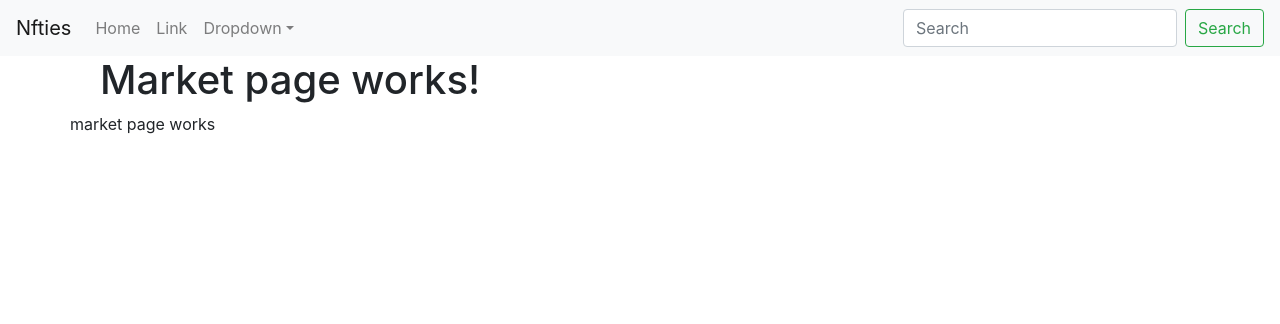
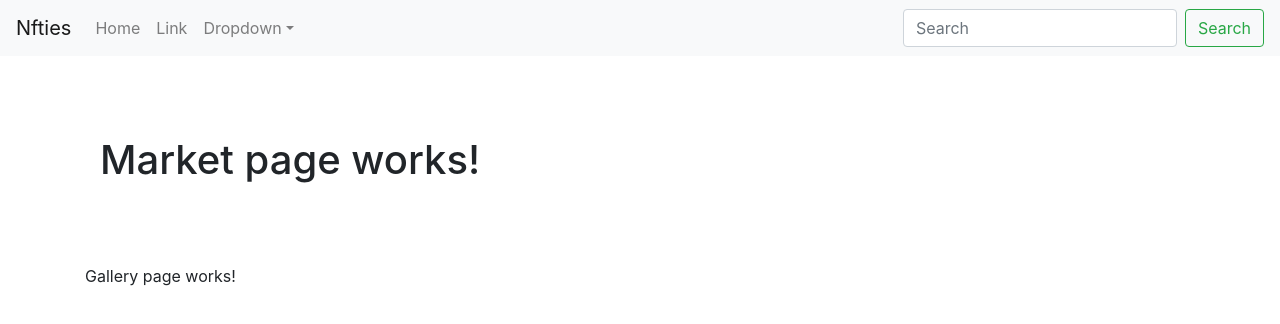
Before and after one commit to rsimcha/nft-frontend, a React (Create React App) app: page / in a window 1280 px wide. Shown: the top 324 px of the page. Built offline with nearby package versions, Linux system fonts and the light colour scheme.

Commit message:
creating gallery

```diff
--- a/src/App.css
+++ b/src/App.css
@@ -0,0 +1,4 @@
+.headerTitle{
+    margin-top: 10vh;
+    margin-bottom: 10vh;
+}
--- a/src/Market.js
+++ b/src/Market.js
@@ -1,13 +1,12 @@
 import React from 'react';
 import { Navbar, Row, Col, Nav, Container, Button, Form, NavDropdown, FormControl } from 'react-bootstrap';
 import Header from './components/Header';
+import Gallery from './components/Gallery';
 
 const Market = (props) => (
     <div>
             <Header/>
-            <Row>
-            market page works
-            </Row>
+            <Gallery/>
 
 
     </div>
--- a/src/components/Art.js
+++ b/src/components/Art.js
@@ -1,5 +1,5 @@
 import React from 'react';
-
+import { Card } from 'react-bootstrap';
 
 const Art = (props) => (
     <div>
--- a/src/components/Header.js
+++ b/src/components/Header.js
@@ -4,8 +4,8 @@ import { Navbar, Row, Col, Nav, Container, Button, Form, NavDropdown, FormContro
 const Header = (props) => (
 
     <div>
-      <Col  md>
-        <h1 class = "headerTitle">
+      <Col  md >
+        <h1 class = "headerTitle" >
              Market page works!
              </h1>
              </Col>
--- a/src/components/gallery.js
+++ b/src/components/gallery.js
@@ -0,0 +1,15 @@
+import React from 'react';
+import { Navbar, Row, Col, Nav, Container, Button, Form, NavDropdown, FormControl } from 'react-bootstrap';
+
+const Gallery = (props) => (
+
+    <div>
+
+            Gallery page works!
+
+
+
+  </div>
+);
+
+export default Gallery;
```
